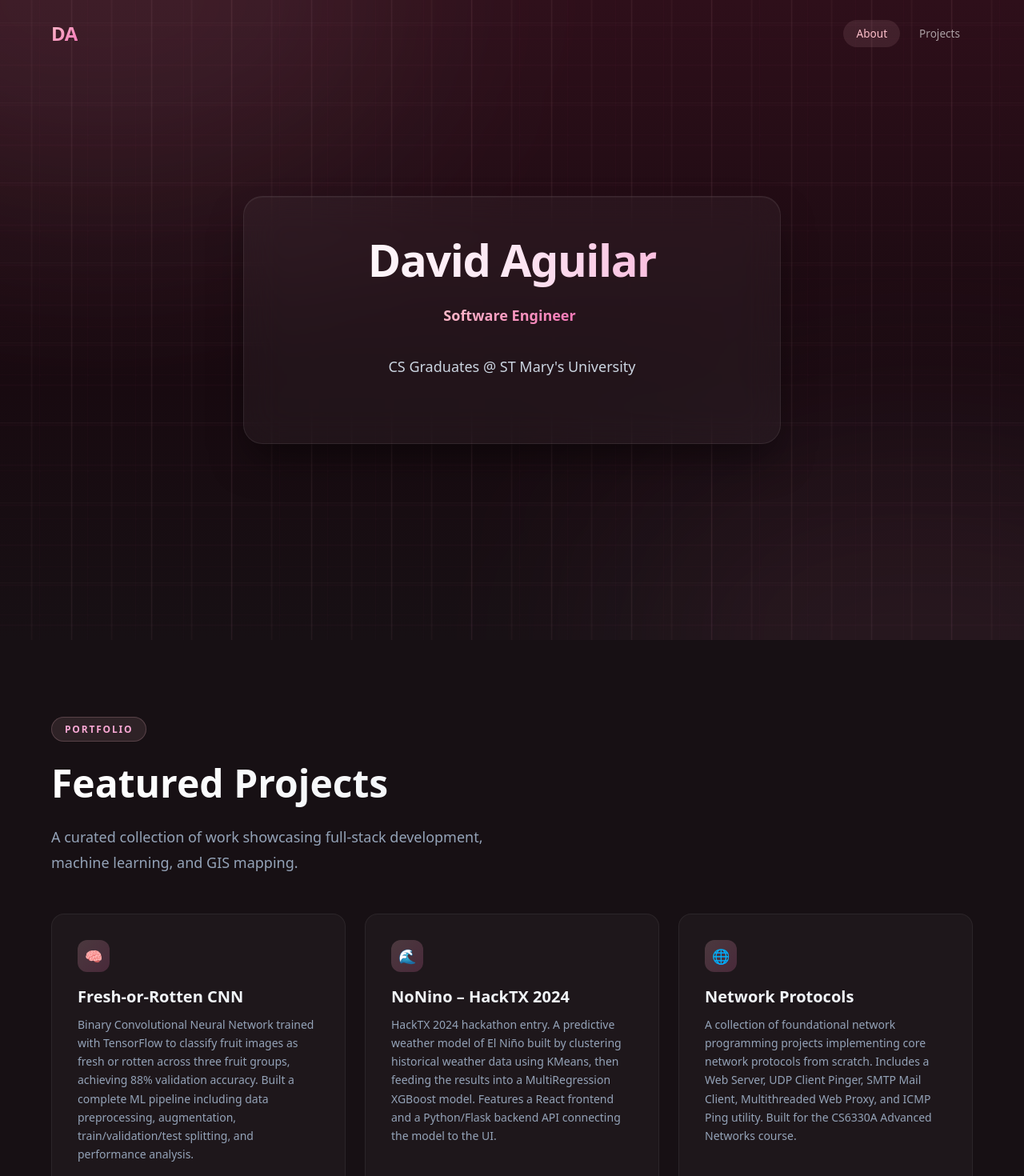
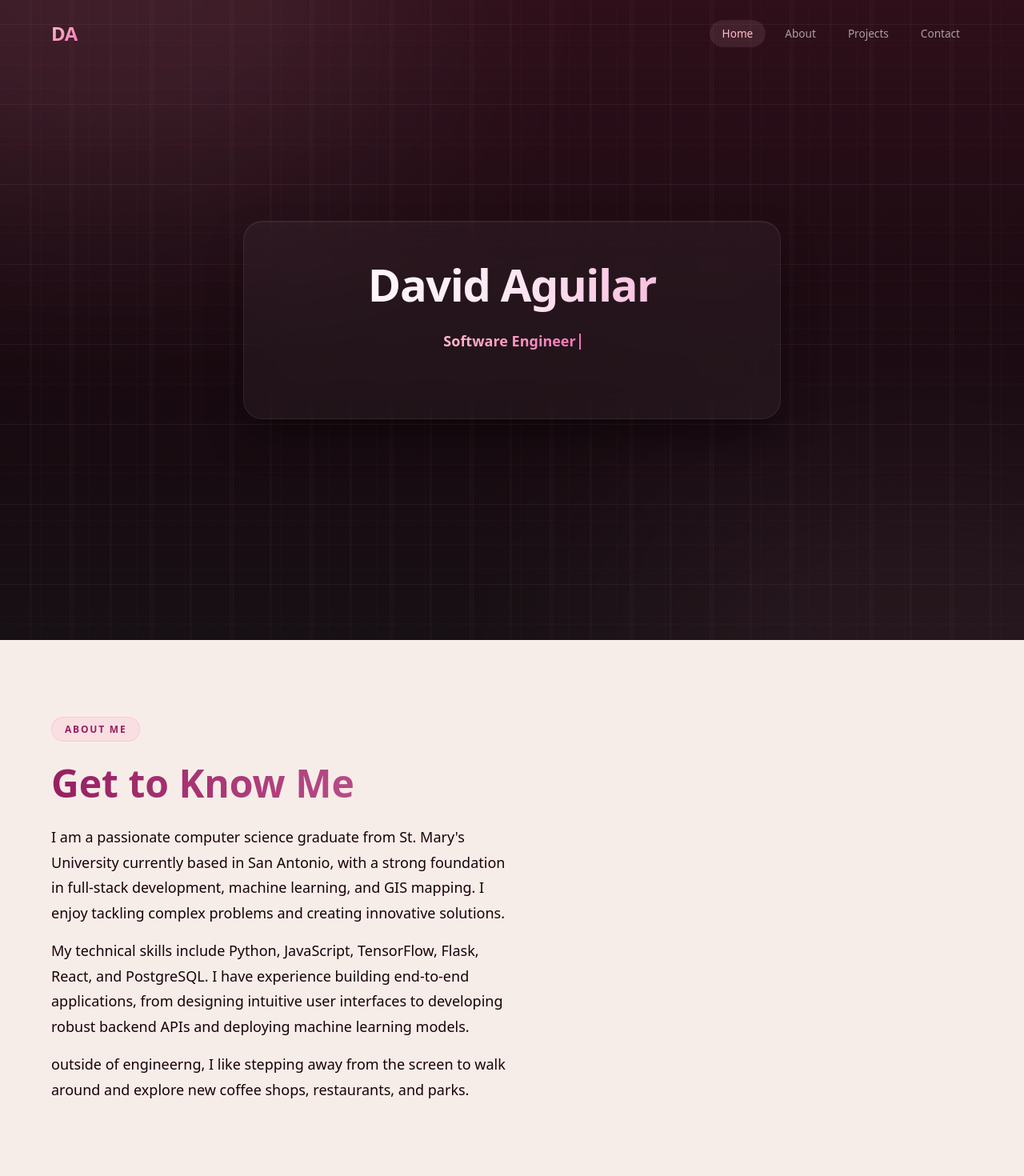
Before and after one commit to Daguilar2021/DevFolio, an Angular app in the folder web-app/: page / in a window 1280 px wide. Shown: the top 1470 px of the page at 80% size. Built offline with nearby package versions, Linux system fonts and the light colour scheme.

Commit message:
devfolio Maintenance
Mantained and updated Devfolio for contact and about page

```diff
--- a/web-app/src/app/app.css
+++ b/web-app/src/app/app.css
@@ -177,8 +177,50 @@
   line-height: 1.75;
 }
 
-.hero-subtitle animation {
+/* ====== ABOUT SECTION ===== */
+.about-section {
+  position: relative;
+  width: 100%;
+  min-height: 80vh;
+  background: #F7EDE8;
+  color: #fff;
+  padding: 6rem 2rem;
+}
 
+.about-inner {
+  max-width: 72rem;
+  margin: 0 auto;
+}
+
+.about-label {
+  display: inline-block;
+  font-size: 0.75rem;
+  font-weight: 600;
+  letter-spacing: 0.15em;
+  text-transform: uppercase;
+  color: #971f61;
+  margin-bottom: 1rem;
+  padding: 0.35rem 1rem;
+  border-radius: 9999px;
+  background: rgba(255, 192, 213, 0.307);
+  border: 1px solid rgba(255, 192, 203, 0.777);
+}
+
+.about-heading {
+  font-size: clamp(2rem, 4vw, 3rem);
+  font-weight: 700;
+  margin-bottom: 1rem;
+  background: linear-gradient(to right, #971f61, #f9a8d4);
+  -webkit-background-clip: text;
+  background-clip: text;
+  -webkit-text-fill-color: transparent;
+}
+
+.about-description {
+  font-size: 1.125rem;
+  color: #19010a;
+  max-width: 36rem;
+  line-height: 1.75;
 }
 
 /* ===== PROJECTS SECTION ===== */
@@ -289,6 +331,116 @@
   margin-bottom: 1.25rem;
 }
 
+/* ===== CONTACT SECTION ===== */
+.contact-section {
+  position: relative;
+  width: 100%;
+  background: #F7EDE8;
+  color: #fff;
+  padding: 6rem 2rem 8rem;
+  display: flex;
+  justify-content: center;
+}
+
+.contact-inner {
+  max-width: 42rem;
+  width: 100%;
+  margin: 0 auto;
+  text-align: center;
+}
+
+.contact-label {
+  display: inline-block;
+  font-size: 0.85rem;
+  font-weight: 600;
+  text-transform: uppercase;
+  letter-spacing: 0.1em;
+  color: #f472b6;
+  margin-bottom: 1rem;
+}
+
+.contact-heading {
+  font-size: clamp(2rem, 4vw, 3rem);
+  font-weight: 800;
+  margin-bottom: 2rem;
+  letter-spacing: -0.02em;
+  background: linear-gradient(to right, #971f61, #f9a8d4);
+  -webkit-background-clip: text;
+  background-clip: text;
+  -webkit-text-fill-color: transparent;
+}
+
+.contact-card {
+  position: relative;
+  background: rgba(182, 31, 112, 0.377);
+  border: 1px solid rgba(104, 24, 68, 0.622);
+  border-radius: 1.5rem;
+  padding: 3rem;
+  backdrop-filter: blur(24px);
+  -webkit-backdrop-filter: blur(24px);
+  box-shadow: 0 25px 50px -12px rgba(0, 0, 0, 0.5), inset 0 1px 0 rgba(255, 255, 255, 0.05);
+  transition: transform 0.3s ease, background 0.3s ease;
+}
+
+.contact-info {
+  display: flex;
+  flex-direction: column;
+  gap: 1rem;
+  margin-bottom: 2.5rem;
+  color: rgba(54, 5, 27, 0.8);
+  font-size: 1.1rem;
+}
+
+.contact-info-item {
+  display: flex;
+  align-items: center;
+  justify-content: center;
+  gap: 0.75rem;
+}
+
+.contact-buttons {
+  display: flex;
+  flex-wrap: wrap;
+  justify-content: center;
+  gap: 1rem;
+}
+
+.btn-email, .btn-linkedin {
+  display: inline-flex;
+  align-items: center;
+  gap: 0.5rem;
+  padding: 0.75rem 1.5rem;
+  border-radius: 9999px;
+  font-size: 0.95rem;
+  font-weight: 600;
+  text-decoration: none;
+  transition: all 0.3s ease;
+}
+
+.btn-email {
+  background: linear-gradient(135deg, #ffc0cb, #f472b6);
+  color: #171014;
+  box-shadow: 0 4px 15px rgba(244, 114, 182, 0.3);
+}
+
+.btn-email:hover {
+  transform: translateY(-2px);
+  box-shadow: 0 6px 20px rgba(244, 114, 182, 0.4);
+  filter: brightness(1.1);
+}
+
+.btn-linkedin {
+  background: rgba(255, 255, 255, 0.1);
+  color: #fff;
+  border: 1px solid rgba(255, 255, 255, 0.2);
+}
+
+.btn-linkedin:hover {
+  background: rgba(255, 255, 255, 0.15);
+  border-color: rgba(255, 255, 255, 0.3);
+  transform: translateY(-2px);
+}
+
 .tag {
   font-size: 0.7rem;
   font-weight: 500;
--- a/web-app/src/app/app.html
+++ b/web-app/src/app/app.html
@@ -15,11 +15,30 @@
       <app-TypingEffect></app-TypingEffect>
     </p>
 
-    <p class="hero-subtitle">
-      CS Graduates @ ST Mary's University
-    </p>
+
 
   </div>
+</section>
+
+<section class="about-section" id="about">
+  <div class="about-inner">
+    <span class="about-label scroll-reveal">About Me</span>
+    <h2 class="about-heading scroll-reveal" style="--reveal-delay: 0.1s">Get to Know Me</h2>
+    <p class="about-description scroll-reveal" style="--reveal-delay: 0.2s">
+
+      I am a passionate computer science graduate from St. Mary's University currently based in San Antonio, with a strong foundation in full-stack development, machine learning, and GIS mapping. I enjoy tackling complex problems and creating innovative solutions.
+    </p>
+    <div style="height: 1rem;"></div>
+    <p class="about-description scroll-reveal" style="--reveal-delay: 0.3s">
+
+      My technical skills include Python, JavaScript, TensorFlow, Flask, React, and PostgreSQL. I have experience building end-to-end applications, from designing intuitive user interfaces to developing robust backend APIs and deploying machine learning models.
+    </p>
+    <div style="height: 1rem;"></div>
+    <p class="about-description scroll-reveal" style="--reveal-delay: 0.4s">
+
+     outside of engineerng, I like stepping away from the screen to walk around and explore new coffee shops, restaurants, and parks.
+    </p>
+    </div>
 </section>
 
 <!-- ===== PROJECTS SECTION ===== -->
@@ -143,4 +162,36 @@
   </div>
 </section>
 
+<!-- ===== CONTACT SECTION ===== -->
+<section class="contact-section" id="contact">
+  <div class="contact-inner">
+    <span class="contact-label scroll-reveal">Contact</span>
+    <h2 class="contact-heading scroll-reveal" style="--reveal-delay: 0.1s">Let's Connect</h2>
+
+    <div class="contact-card scroll-reveal" style="--reveal-delay: 0.2s">
+      <div class="contact-info">
+        <div class="contact-info-item">
+          <svg xmlns="http://www.w3.org/2000/svg" width="20" height="20" viewBox="0 0 24 24" fill="none" stroke="currentColor" stroke-width="2" stroke-linecap="round" stroke-linejoin="round"><path d="M21 10c0 7-9 13-9 13s-9-6-9-13a9 9 0 0 1 18 0z"></path><circle cx="12" cy="10" r="3"></circle></svg>
+          <span>San Antonio, Texas</span>
+        </div>
+        <div class="contact-info-item">
+          <svg xmlns="http://www.w3.org/2000/svg" width="20" height="20" viewBox="0 0 24 24" fill="none" stroke="currentColor" stroke-width="2" stroke-linecap="round" stroke-linejoin="round"><rect x="2" y="4" width="20" height="16" rx="2"></rect><path d="m22 7-8.97 5.7a1.94 1.94 0 0 1-2.06 0L2 7"></path></svg>
+          <span>davidaguilardia@gmail.com</span>
+        </div>
+      </div>
+
+      <div class="contact-buttons">
+        <a href="mailto:davidaguilardia@gmail.com" class="btn-email">
+          <svg xmlns="http://www.w3.org/2000/svg" width="18" height="18" viewBox="0 0 24 24" fill="none" stroke="currentColor" stroke-width="2" stroke-linecap="round" stroke-linejoin="round"><path d="M22 2 11 13"></path><path d="m22 2-7 20-4-9-9-4Z"></path></svg>
+          Send Email
+        </a>
+        <a href="https://www.linkedin.com/in/david-aguilar-elizondo/" target="_blank" rel="noopener noreferrer" class="btn-linkedin">
+          <svg xmlns="http://www.w3.org/2000/svg" width="18" height="18" viewBox="0 0 24 24" fill="none" stroke="currentColor" stroke-width="2" stroke-linecap="round" stroke-linejoin="round"><path d="M16 8a6 6 0 0 1 6 6v7h-4v-7a2 2 0 0 0-2-2 2 2 0 0 0-2 2v7h-4v-7a6 6 0 0 1 6-6z"></path><rect x="2" y="9" width="4" height="12"></rect><circle cx="4" cy="4" r="2"></circle></svg>
+          LinkedIn
+        </a>
+      </div>
+    </div>
+  </div>
+</section>
+
 <router-outlet></router-outlet>
--- a/web-app/src/components/navbar/navbar.html
+++ b/web-app/src/components/navbar/navbar.html
@@ -3,9 +3,10 @@
         <a class="nav-logo" (click)="scrollTo('hero', $event)">DA</a>
 
         <ul class="nav-links">
-            <li><a (click)="scrollTo('hero', $event)" [class.active]="activeSection === 'hero'">About</a></li>
-            <li><a (click)="scrollTo('projects', $event)" [class.active]="activeSection === 'projects'">Projects</a>
-            </li>
+            <li><a (click)="scrollTo('hero', $event)" [class.active]="activeSection === 'hero'">Home</a></li>
+            <li><a (click)="scrollTo('about', $event)" [class.active]="activeSection === 'about'">About</a></li>
+            <li><a (click)="scrollTo('projects', $event)" [class.active]="activeSection === 'projects'">Projects</a></li>
+            <li><a (click)="scrollTo('contact', $event)" [class.active]="activeSection === 'contact'">Contact</a></li>
         </ul>
 
         <!-- Mobile hamburger -->
--- a/web-app/src/components/navbar/navbar.ts
+++ b/web-app/src/components/navbar/navbar.ts
@@ -16,7 +16,7 @@ export class Navbar {
         this.isScrolled = window.scrollY > 200;
 
         // Determine which section is currently in view
-        const sections = ['projects', 'hero']; // check bottom-up
+        const sections = ['projects', 'about', 'hero']; // check bottom-up
         for (const id of sections) {
             const el = document.getElementById(id);
             if (el) {
--- a/web-app/src/index.html
+++ b/web-app/src/index.html
@@ -5,7 +5,7 @@
   <title>MyDevfolio</title>
   <base href="/">
   <meta name="viewport" content="width=device-width, initial-scale=1">
-  <link rel="icon" type="image/x-icon" href="favicon.ico">
+  <link rel="icon" type="image/x-icon" href="icon.png">
 </head>
 <body>
   <app-root></app-root>
```
Also changed, not shown: web-app/public/icon.png (added).
